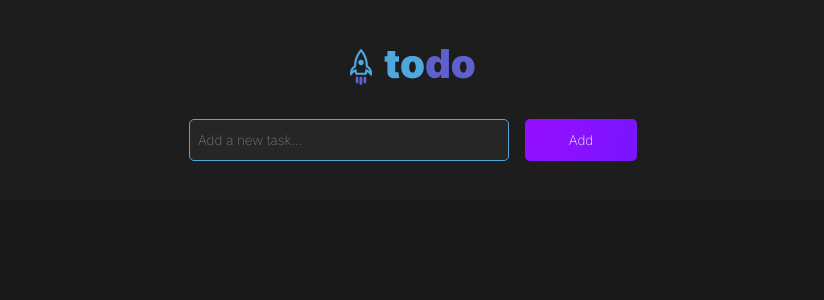
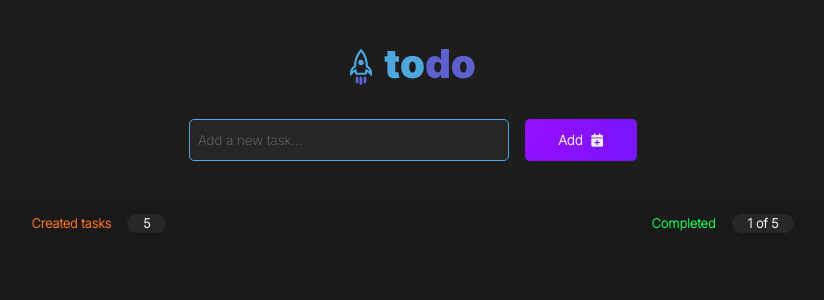
Before and after one commit to nam-rgba/pet_todo, a React (Vite) app: page / in a window 1280 px wide. Shown: the top 300 px of the page, without its empty margins (227-1051 px from the left). Built offline with nearby package versions, Linux system fonts and the light colour scheme.

Commit message:
completed header, header of list tasks

```diff
--- a/src/App.jsx
+++ b/src/App.jsx
@@ -1,10 +1,12 @@
-import Header from './components/header/Header.jsx'
+import Header from './components/header/Header.jsx';
+import Task from './components/task/Task.jsx';
 
 
 function App() {
   return (
     <>
       <Header></Header>
+      <Task></Task>
     </>
   );
 }
--- a/src/components/header/Header.jsx
+++ b/src/components/header/Header.jsx
@@ -12,7 +12,7 @@ export default function Header() {
             <div className={style.formgroup}>
                 <input type="text" name="task" placeholder="Add a new task..." />
                 <button type="submit" className={style.submit_btn}>Add
-
+                <i className="fa-solid fa-calendar-plus"></i>
                 </button>
             </div>
         </form>
--- a/src/components/header/header.module.css
+++ b/src/components/header/header.module.css
@@ -38,6 +38,17 @@
     border-radius: 5px;
     background: radial-gradient(523px at 7.1% 19.3%, rgb(147, 15, 255) 2%, rgb(5, 49, 255) 100.7%);
     color: #f2f2f2;
-    margin-left: 1rem
+    margin-left: 1rem;
+    font-weight: 800;
+    transition: 0.2s;
+}
 
+.submit_btn i{
+    margin-left: 0.5rem;
 }
+
+.submit_btn:hover{
+    background: transparent;
+    color: rgb(147, 15, 255);
+    border: 1px solid rgb(147, 15, 255);
+}
--- /dev/null
+++ b/src/components/task/Task.jsx
@@ -0,0 +1,21 @@
+import style from "./task.module.css";
+
+export default function Task() {
+  return (
+    <>
+      <section className={style.task}>
+        <header className={style.header}>
+            <div className={style.created}>
+                Created tasks
+                <span>5</span>
+            </div>
+            <div className={style.completed}>
+                Completed
+                <span>1 of 5</span>
+            </div>
+        </header>
+
+      </section>
+    </>
+  );
+}
--- /dev/null
+++ b/src/components/task/task.module.css
@@ -0,0 +1,33 @@
+.task{
+
+}
+
+.header{
+    display: flex;
+    flex-direction: row;
+    align-items: center;
+    justify-content: space-around;
+    padding: 1rem;
+}
+
+.created{
+    font-size: 0.8rem;
+    font-weight: 700;
+    color: rgb(255, 119, 15);
+}
+
+.completed{
+    font-size: 0.8rem;
+    font-weight: 700;
+    color: rgb(15, 255, 83);
+
+}
+
+
+.created span, .completed span{
+    border-radius: 1rem;
+    padding: 0.1rem 1rem;
+    margin-left: 1rem;
+    background-color: #282727;
+    color: #ffffff;
+}
--- a/src/main.jsx
+++ b/src/main.jsx
@@ -6,5 +6,6 @@ import './styles/global.css'
 ReactDOM.createRoot(document.getElementById('root')).render(
   <React.StrictMode>
     <App/>
+
   </React.StrictMode>,
 )
```
